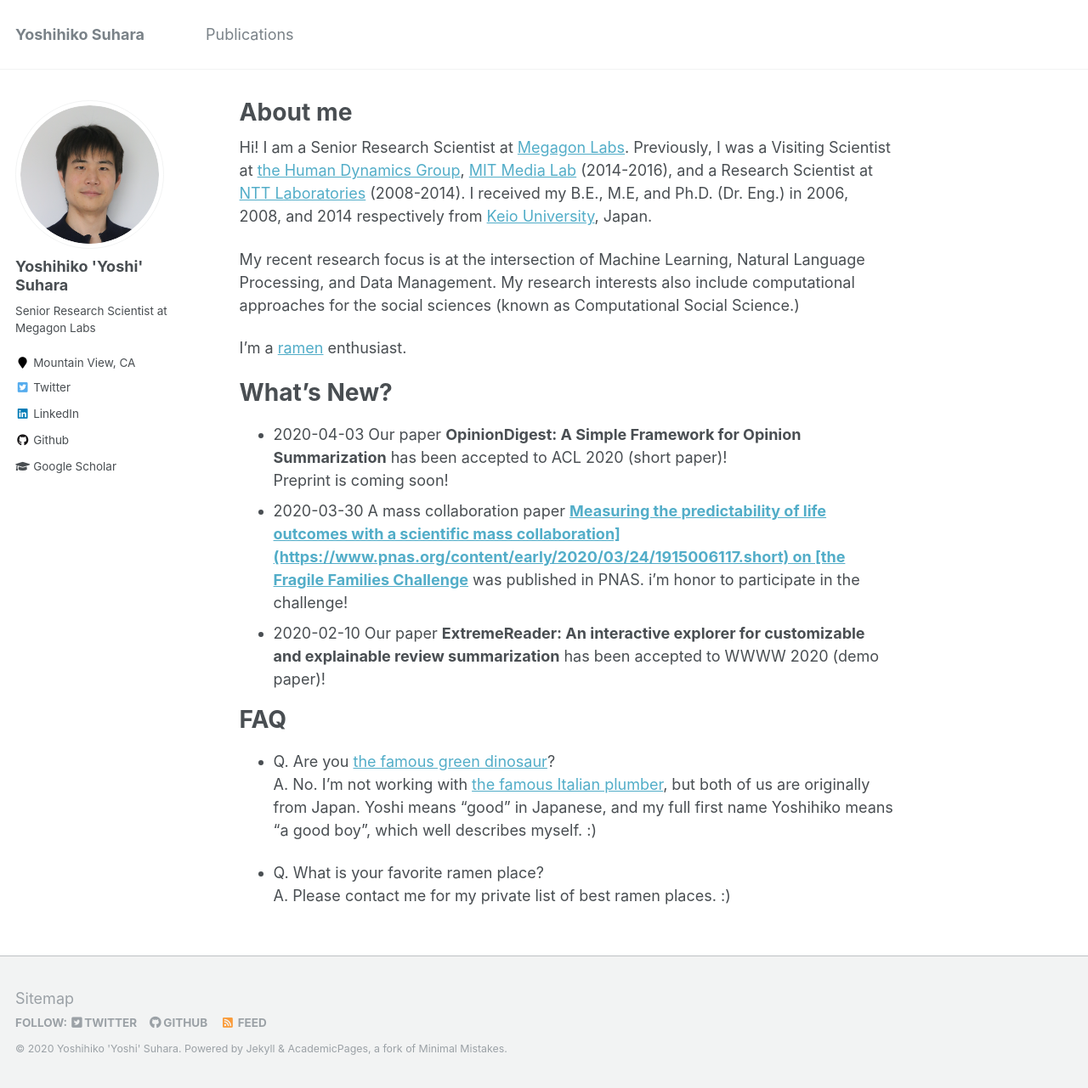
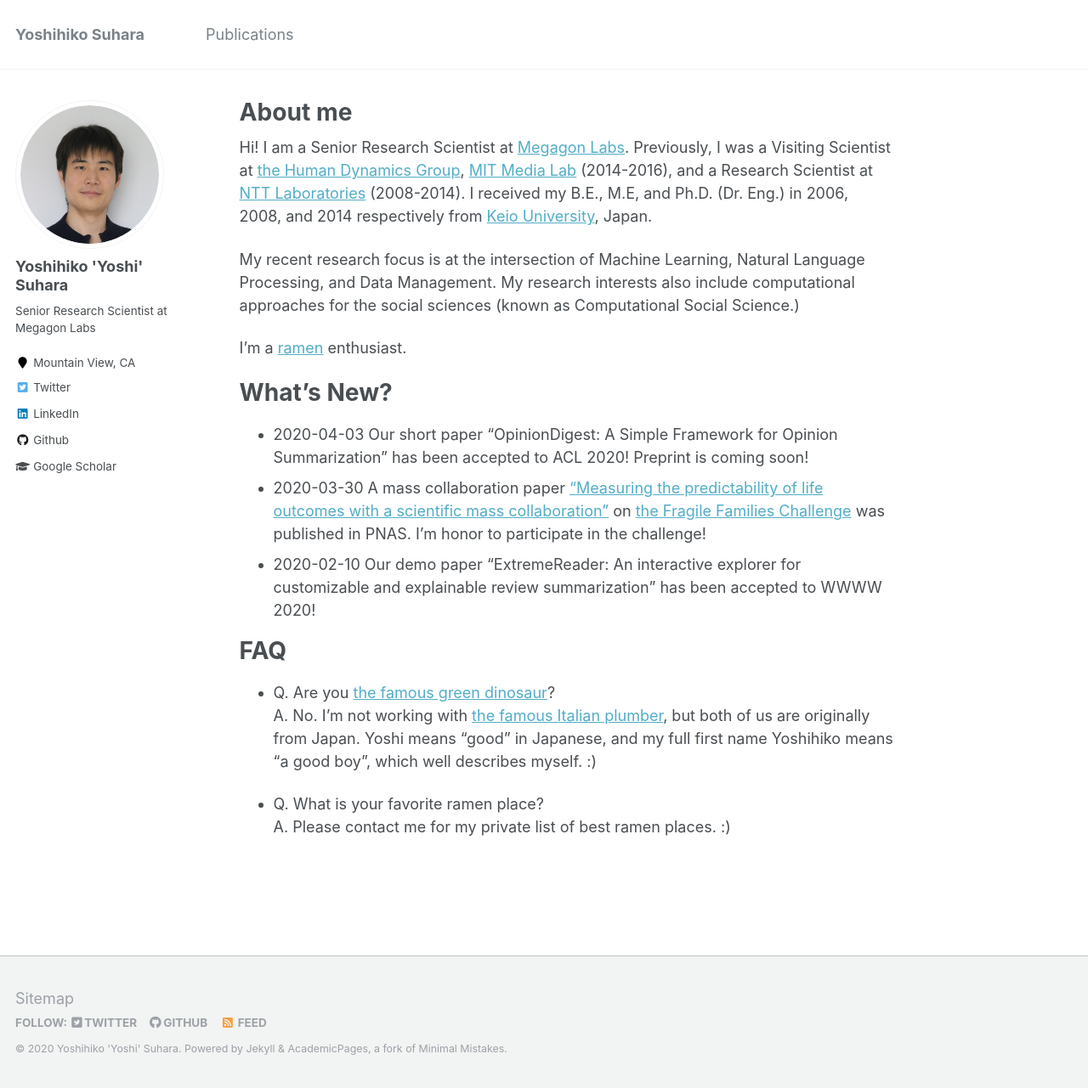
Before and after one commit to suhara/suhara.github.io, a Jekyll site: the page built from _pages/about.md, in a window 1280 px wide and 1281 px high. Shown: the whole window at 85% size. Built offline with Jekyll 4.4.1, drawn with Linux system fonts in a browser that asks for light colours.

Commit message:
Update about.md

```diff
--- a/_pages/about.md
+++ b/_pages/about.md
@@ -20,10 +20,9 @@ I'm a [ramen](https://en.wikipedia.org/wiki/Ramen) enthusiast.
 
 What's New?
 ======
-- 2020-04-03 Our paper __OpinionDigest: A Simple Framework for Opinion Summarization__ has been accepted to ACL 2020 (short paper)!
-Preprint is coming soon!
-- 2020-03-30 A mass collaboration paper [__Measuring the predictability of life outcomes with a scientific mass collaboration](https://www.pnas.org/content/early/2020/03/24/1915006117.short) on [the Fragile Families Challenge__](https://www.fragilefamilieschallenge.org/) was published in PNAS. i'm honor to participate in the challenge!
-- 2020-02-10 Our paper __ExtremeReader: An interactive explorer for customizable and explainable review summarization__ has been accepted to WWWW 2020 (demo paper)!
+- 2020-04-03 Our short paper "OpinionDigest: A Simple Framework for Opinion Summarization" has been accepted to ACL 2020! Preprint is coming soon!
+- 2020-03-30 A mass collaboration paper ["Measuring the predictability of life outcomes with a scientific mass collaboration"](https://www.pnas.org/content/early/2020/03/24/1915006117.short) on [the Fragile Families Challenge](https://www.fragilefamilieschallenge.org/) was published in PNAS. I'm honor to participate in the challenge!
+- 2020-02-10 Our demo paper "ExtremeReader: An interactive explorer for customizable and explainable review summarization" has been accepted to WWWW 2020!
 
 
 FAQ
```
